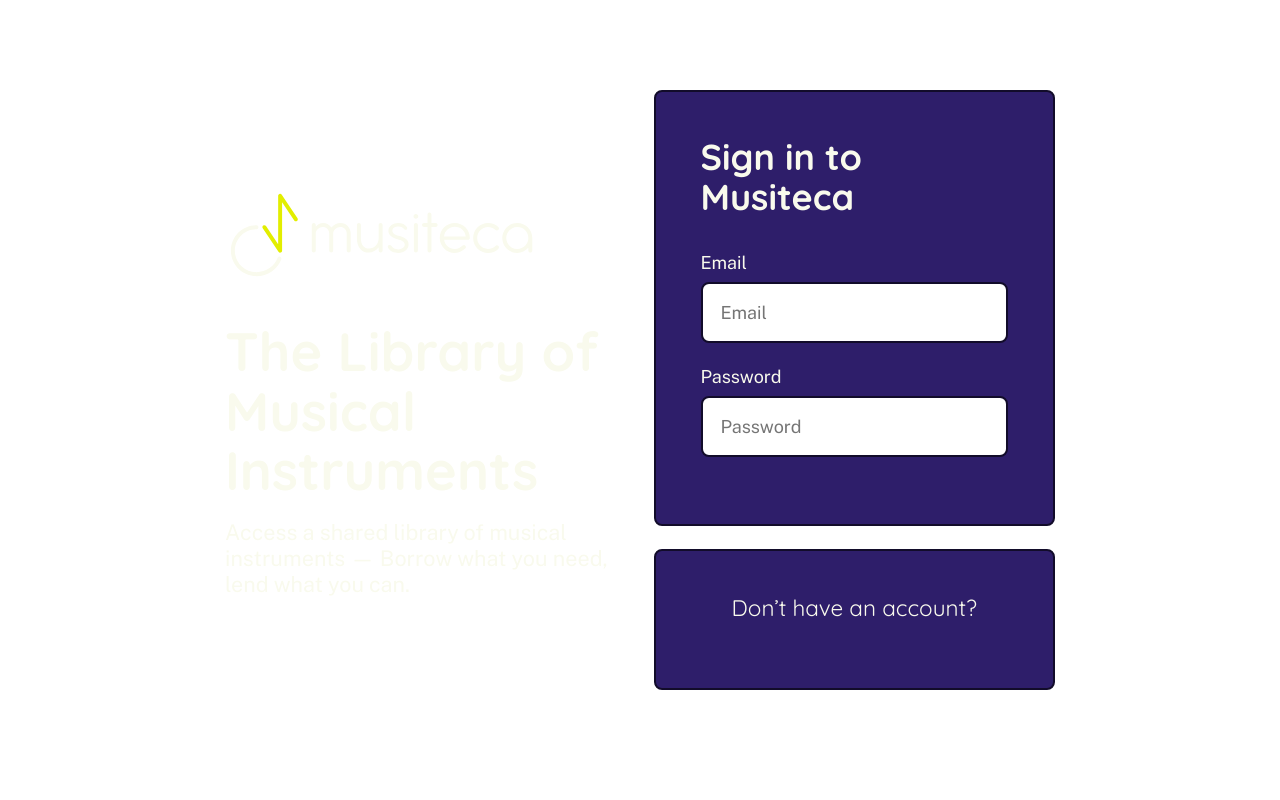
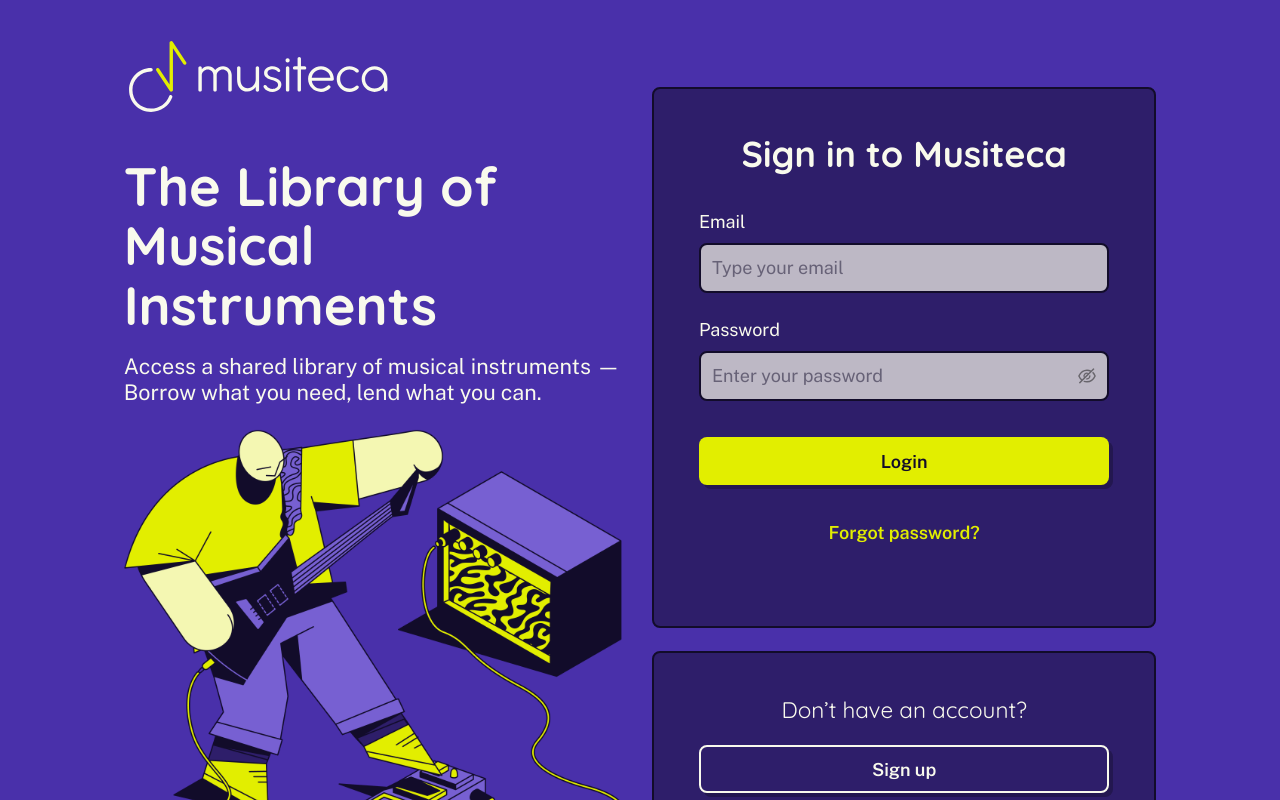
Before and after one commit to ilariaciavarella/musiteca, a React (Vite) app in the folder client/: page /login in a window 1280 px wide. Shown: the top 800 px of the page. Built offline with nearby package versions, Linux system fonts and the light colour scheme.

Commit message:
Complete login page front-end and make it uniform with error page

```diff
--- a/client/src/App.jsx
+++ b/client/src/App.jsx
@@ -28,7 +28,6 @@
   useEffect(() => {
     window.addEventListener("resize", () => {
       setFontSize((0.390625 * window.innerWidth) / 100 + 13);
-      console.log(fontSize);
     });
   }, []);
 
@@ -37,8 +36,10 @@
       theme={{
         token: {
           colorPrimary: "#4930AA",
-          colorTextBase: "#120C2A",
+          colorText: "#120C2A",
           colorBgBase: "#F9FAED",
+          colorError: "#CE1C4B",
+          colorLink: "#2E1E6A",
           fontFamily: "'Public Sans', sans-serif, system-ui",
           fontSize: fontSize,
           borderRadius: 8,
@@ -47,6 +48,7 @@
           Button: {
             contentFontSize: fontSize,
             contentFontSizeLG: fontSize + 4,
+            defaultBg: "none",
             defaultShadow: "4px 4px 0 rgba(0, 0, 0, 0.25)",
             fontWeight: 600,
             primaryShadow: "4px 4px 0 rgba(0, 0, 0, 0.25)",
@@ -54,9 +56,15 @@
             controlHeightLG: 52,
             controlHeightSM: 40,
             lineWidth: 2,
-            colorLink: "#4930AA",
-            colorLinkActive: "#2E1E6A",
-            colorLinkHover: "#7760D2",
+          },
+          Input: {
+            controlHeight: 48,
+            controlHeightLG: 52,
+            controlHeightSM: 40,
+            colorBorder: "#120C2A",
+            colorBgContainer: "rgba(249,250,237,0.7)",
+            colorTextPlaceholder: "rgba(18, 12, 42, 0.5)",
+            colorText: "#120C2A",
           },
         },
       }}
--- a/client/src/assets/styles/App.scss
+++ b/client/src/assets/styles/App.scss
@@ -53,3 +53,9 @@
   border: 2px solid variables.$darkpurple;
   text-decoration: none;
 }
+
+.btn-light {
+  border: 2px solid variables.$ivory;
+  color: variables.$ivory;
+  text-decoration: none;
+}
--- a/client/src/assets/utils/setBodyBgColour.js
+++ /dev/null
@@ -1,3 +0,0 @@
-export default function setBodyBgColor(colour) {
-  document.documentElement.style.setProperty("--bodyColour", colour);
-}
--- a/client/src/routes/error/Error.jsx
+++ b/client/src/routes/error/Error.jsx
@@ -22,12 +22,12 @@
     <Layout style={{ backgroundColor: "#E2EE00" }}>
       <Content className={styles["container"]}>
         <Row
-          gutter={16}
+          gutter={24}
           align="middle"
           justify="center"
           className={styles["container-row"]}
         >
-          <Col xs={24} md={12} lg={8}>
+          <Col xs={24} md={12} xl={10}>
             <img
               src={LogoDark}
               alt="Musiteca Logo"
@@ -46,7 +46,7 @@
               Go back home
             </Button>
           </Col>
-          <Col xs={24} md={12} lg={8}>
+          <Col xs={24} md={12} xl={10}>
             <img
               src={errorImage}
               alt="Illustration of a record player with a broken vynil"
--- a/client/src/routes/error/Error.module.scss
+++ b/client/src/routes/error/Error.module.scss
@@ -1,7 +1,7 @@
 @use '../../assets/styles/variables';
 
 .musiteca-logo {
-   max-width: 17.5rem;
+   max-width: 15rem;
    width: 100%;
    margin-bottom: 2rem;
  }
--- a/client/src/routes/login/Login.jsx
+++ b/client/src/routes/login/Login.jsx
@@ -1,19 +1,35 @@
-import { useEffect } from "react";
+import { ConfigProvider, Layout, Row, Col, Form, Input, Button } from "antd";
+const { Content } = Layout;
 
 import styles from "./Login.module.scss";
-import setBodyBgColor from "../../assets/utils/setBodyBgColour.js";
-import LogoLight from "../../assets/images/logo/musiteca-logo_light.svg";
+
 import MusitecaFooter from "../../components/footer/MusitecaFooter.jsx";
 
+import LogoLight from "../../assets/images/logo/musiteca-logo_light.svg";
+import loginImage from "../../assets/images/illustrations/musiteca-login_illustration.png";
+
 function Login(props) {
-  useEffect(() => {
-    setBodyBgColor("#4930AA");
-  }, []);
-
   return (
-    <>
-      <main className={styles["container"]}>
-        <div>
+    <ConfigProvider
+      theme={{
+        token: {
+          colorPrimary: "#E2EE00",
+          colorText: "#F9FAED",
+          colorBgBase: "#4930AA",
+          colorError: "#CE1C4B",
+          colorLink: "#E2EE00",
+        },
+        components: {
+          Button: {
+            primaryColor: "#120C2A",
+          },
+        },
+      }}
+    >
+      <Layout style={{ backgroundColor: "#4930AA" }}>
+        <Content className={styles["container"]}>
+          <Row gutter={[24, 12]} align="middle" justify="center">
+            <Col xs={24} md={12} xl={10}>
               <img
                 src={LogoLight}
                 alt="Musiteca Logo"
@@ -22,37 +38,81 @@
               <h1>The Library of Musical Instruments</h1>
               <p>
                 <big>
-              Access a shared library of musical instruments&nbsp;— Borrow what
-              you need, lend what you can.
+                  Access a shared library of musical instruments&nbsp;— Borrow
+                  what you need, lend what you can.
                 </big>
               </p>
-        </div>
-        <div>
+              <img
+                src={loginImage}
+                alt="Illustration of guitarist playing their instrument"
+                className={styles["login-image"]}
+              />
+            </Col>
+            <Col xs={24} md={12} xl={10}>
               <div className={styles["login-container"]}>
                 <h2>Sign in to Musiteca</h2>
-            <form>
-              <div className={styles["input-element"]}>
-                <label htmlFor="email">Email</label>
-                <input type="email" name="email" placeholder="Email" required />
-              </div>
-              <div className={styles["input-element"]}>
-                <label htmlFor="password">Password</label>
-                <input
-                  type="password"
+                <Form layout="vertical" requiredMark={false}>
+                  <Form.Item
+                    label="Email"
+                    name="email"
+                    rules={[
+                      {
+                        required: true,
+                        message: "Please, insert your email",
+                      },
+                    ]}
+                    className={styles["login-item"]}
+                  >
+                    <Input
+                      placeholder="Type your email"
+                      className={styles["login-input"]}
+                    />
+                  </Form.Item>
+                  <Form.Item
+                    label="Password"
                     name="password"
-                  placeholder="Password"
-                  required
+                    rules={[
+                      {
+                        required: true,
+                        message: "Please, insert your password",
+                      },
+                    ]}
+                    className={styles["login-item"]}
+                  >
+                    <Input.Password
+                      placeholder="Enter your password"
+                      className={styles["login-input"]}
                     />
-              </div>
-            </form>
+                  </Form.Item>
+                  <Form.Item className={styles["login-button"]}>
+                    <Button block type="primary" htmlType="submit">
+                      Login
+                    </Button>
+                  </Form.Item>
+                  <Form.Item>
+                    <Button block type="link" href="/forgot-password">
+                      Forgot password?
+                    </Button>
+                  </Form.Item>
+                </Form>
               </div>
               <div className={styles["login-container"]}>
                 <h4>Don’t have an account?</h4>
+                <Button
+                  block
+                  type="default"
+                  className="btn-light"
+                  href="/sign-up"
+                >
+                  Sign up
+                </Button>
               </div>
-        </div>
-      </main>
+            </Col>
+          </Row>
+        </Content>
         <MusitecaFooter light={true} />
-    </>
+      </Layout>
+    </ConfigProvider>
   );
 }
 
--- a/client/src/routes/login/Login.module.scss
+++ b/client/src/routes/login/Login.module.scss
@@ -1,57 +1,41 @@
 @use '../../assets/styles/variables';
 
 .musiteca-logo {
-  max-width: 17.5rem;
+  max-width: 15rem;
   width: 100%;
   margin-bottom: 2rem;
 }
 
 .container {
-  color: variables.$ivory;
   padding: 2rem 1rem;
-  flex-grow: 1;
-  display: grid;
-  grid-template-columns: repeat(auto-fit, minmax(20rem, 1fr));
-  gap: 1.5rem;
-  align-items: center;
 }
 
 .login-container {
   background-color: variables.$midpurple;
   border: 2px solid variables.$darkpurple;
   border-radius: 8px;
-  display: flex;
-  flex-direction: column;
-  align-items: center;
   padding: 1.5rem;
   margin-bottom: 1.25rem;
 
-  form {
-    width: 100%;
+  h2, h4 {
+    text-align: center;
+  }
+
+  .login-input {
+    border-width: 2px;
   }
 }
 
-.input-element {
-  display: flex;
-  flex-direction: column;
-  margin-bottom: 1.25rem;
-  gap: .5rem;
+.login-button {
+  margin-top: 2rem;
+}
 
-  input {
-    border: 2px solid variables.$darkpurple;
-    border-radius: 8px;
-    min-height: 2.5rem;
-    padding: 1rem;
-    font-family: inherit;
-    font-size: inherit;
-  }
+.login-image {
+  max-width: 100%;
+  display: block;
 }
 
 @media only screen and (min-width: 768px) {
-  .container {
-    padding: 5rem 12.5rem;
-  }
-
   .login-container {
     padding: 2.5rem;
   }
```
Also changed, not shown: client/src/assets/images/illustrations/musiteca-login_illustration.png (added). Lines whose indentation alone changed are shown as unchanged.
